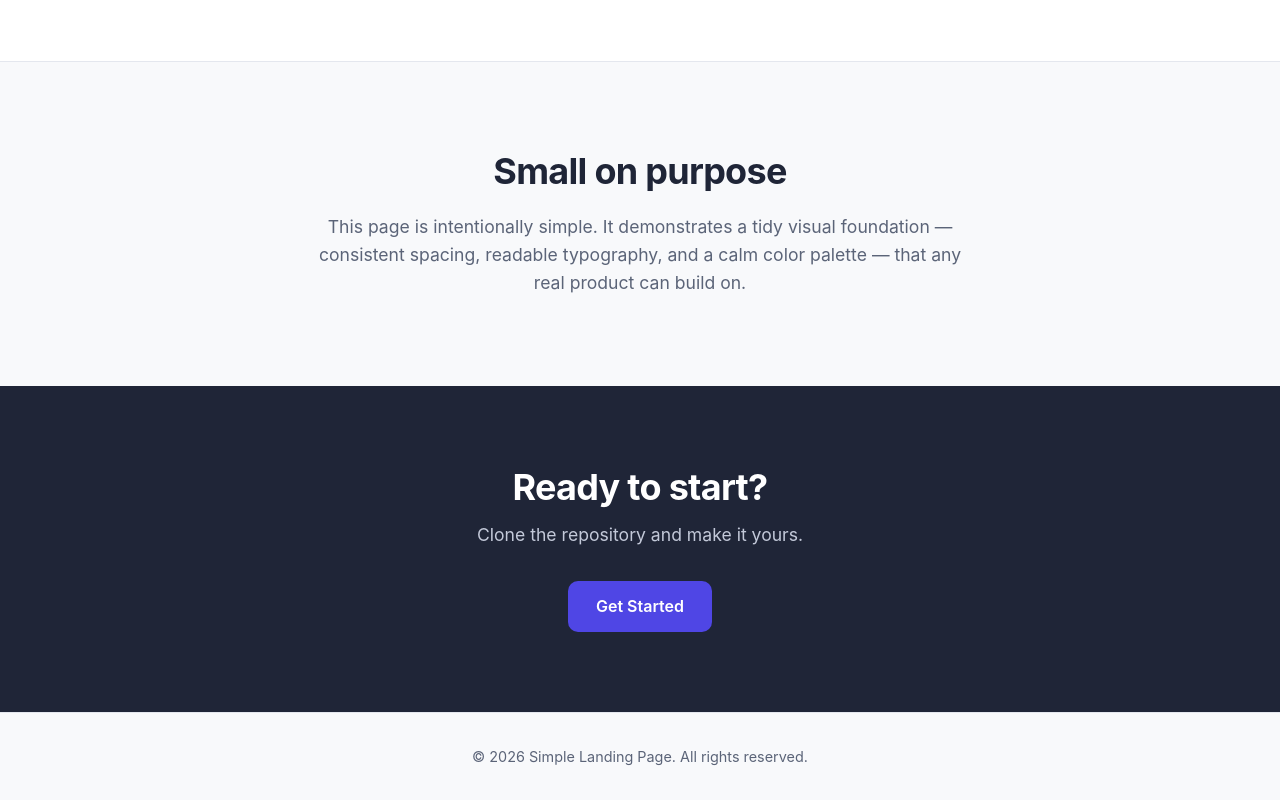
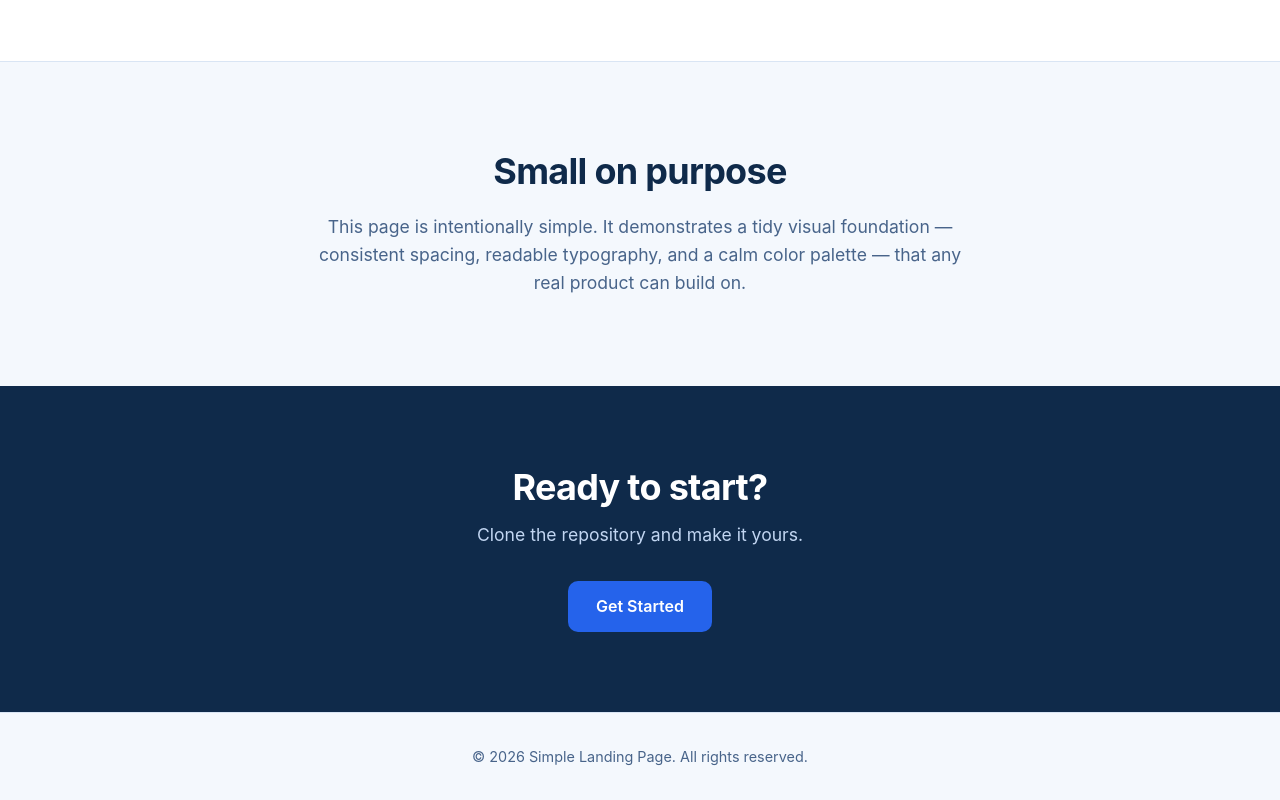
Before and after one commit to yagizhanakinci-taller/colab-test-2, a website: page src/interfaces/public/index.html in a window 1280 px wide. Shown: the part 1126-1926 px from the top of the page. Drawn offline with Linux system fonts and the light colour scheme.

Commit message:
Retheme landing page to a blue and white palette
Co-Authored-By: Claude Fable 5 <noreply@anthropic.com>

```diff
--- a/src/interfaces/public/styles.css
+++ b/src/interfaces/public/styles.css
@@ -1,24 +1,24 @@
 /* ------------------------------------------------------------------
    Simple Landing Page — stylesheet
-   Palette: warm off-white background, ink-navy text, indigo accent
+   Palette: white background, navy-blue text, blue accent
    ------------------------------------------------------------------ */
 
 :root {
-  --color-bg: #f8f9fb;
+  --color-bg: #f4f8fd;
   --color-surface: #ffffff;
-  --color-ink: #1f2537;
-  --color-muted: #5b6478;
-  --color-accent: #4f46e5;
-  --color-accent-dark: #4338ca;
-  --color-accent-soft: #eef0fd;
-  --color-border: #e4e7ee;
+  --color-ink: #0f2a4a;
+  --color-muted: #48648a;
+  --color-accent: #2563eb;
+  --color-accent-dark: #1d4ed8;
+  --color-accent-soft: #e9f1fe;
+  --color-border: #d9e5f4;
 
   --font-body: -apple-system, BlinkMacSystemFont, "Segoe UI", Roboto,
     "Helvetica Neue", Arial, sans-serif;
 
   --container-width: 1080px;
   --radius: 10px;
-  --shadow-card: 0 1px 3px rgba(31, 37, 55, 0.06), 0 8px 24px rgba(31, 37, 55, 0.06);
+  --shadow-card: 0 1px 3px rgba(15, 42, 74, 0.06), 0 8px 24px rgba(15, 42, 74, 0.06);
 }
 
 /* Reset */
@@ -297,7 +297,7 @@ a:focus-visible {
 
 .cta p {
   margin: 0.75rem 0 2rem;
-  color: #c3c9d9;
+  color: #c2d6f2;
   font-size: 1.1rem;
 }
 
@@ -313,7 +313,7 @@ a:focus-visible {
 
 /* Scroll-driven enhancements (classes applied by main.js only) */
 .site-header.is-scrolled {
-  box-shadow: 0 2px 12px rgba(31, 37, 55, 0.08);
+  box-shadow: 0 2px 12px rgba(15, 42, 74, 0.08);
 }
 
 .reveal {
```
Also changed, not shown: src/interfaces/public/index.html (line endings or trailing spaces).
